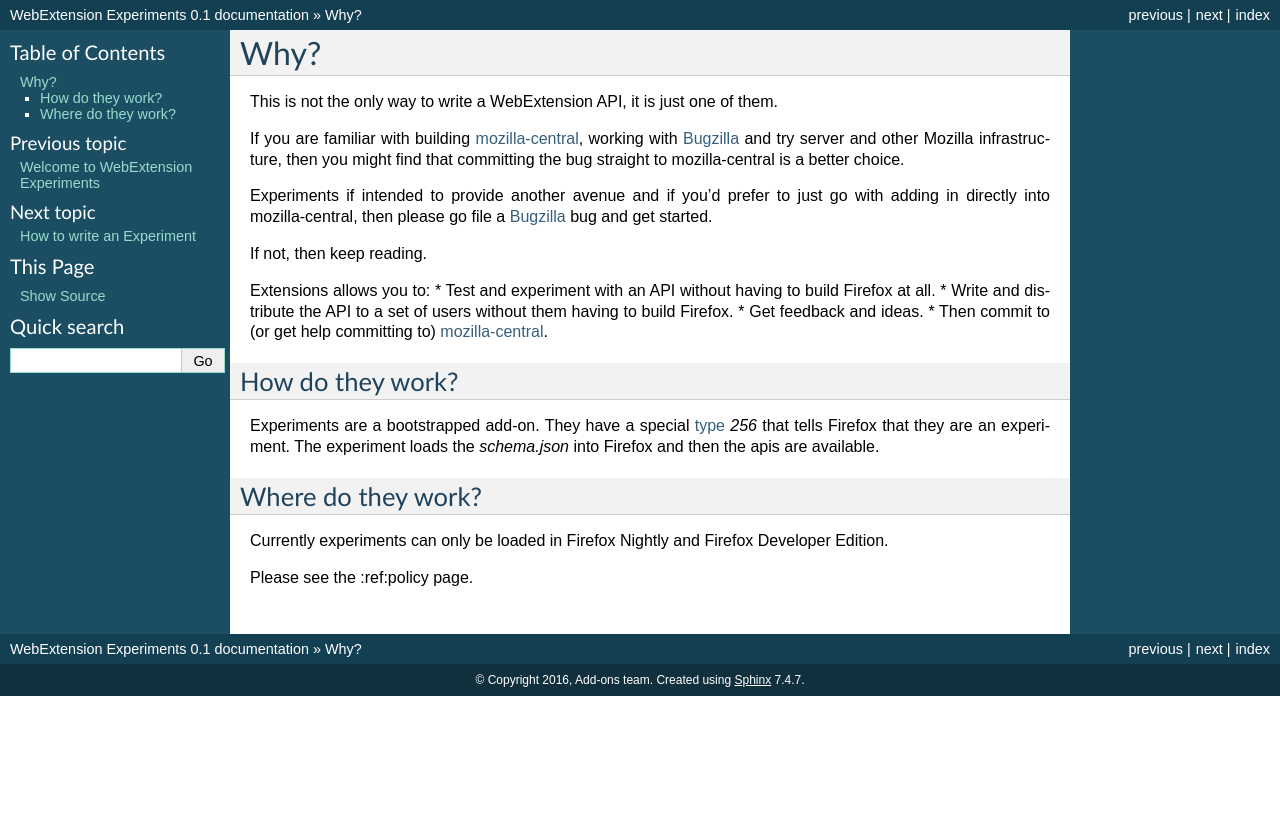
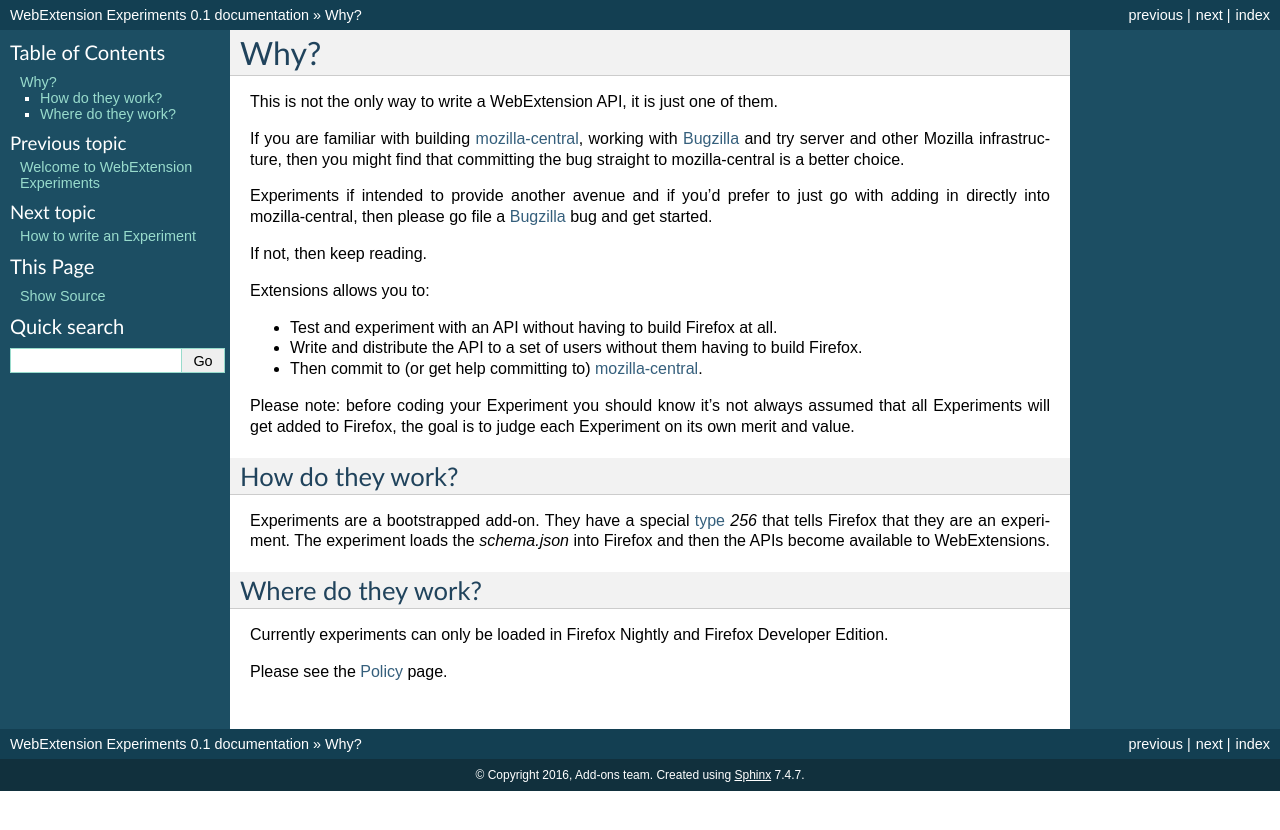
Before and after one commit to web-ext-experiments/about, a Sphinx documentation site: the page built from source/why.rst, in a window 1280 px wide. Shown: the top 830 px of the page. Built offline with Sphinx 7.4.7, drawn with Linux system fonts in a browser that asks for light colours.

Commit message:
add in experiments page and some RST fixes

```diff
--- a/source/how.rst
+++ b/source/how.rst
@@ -15,12 +15,12 @@
 * `schema.json`: the permissions must be `"experiments.namespace"`.
 * `install.rdf`: the id must be `"namespace@experiments.addons.mozilla.org"`.
 
-You can see an example of this in the `boilerplate example`_ where the namespace is "boilerplate".
+You can see an example of this in the boilerplate_ example where the namespace is "boilerplate".
 
 Using the boilerplate
 ---------------------
 
-The `boilerplate example`_ provides a simple example that you can download and use in whatever way you see fit.
+The boilerplate_ example provides a simple example that you can download and use in whatever way you see fit.
 
 To get the boilerplate example on Linux or OS X, run the following command:
 
--- a/source/index.rst
+++ b/source/index.rst
@@ -12,6 +12,7 @@
    how.rst
    policy.rst
    schema.rst
+   experiments/index.rst
 
 
 
--- a/source/policy.rst
+++ b/source/policy.rst
@@ -7,11 +7,10 @@
 
 Experiments require Firefox 50 or greater to work.
 
-Anyone can write a WebExtension Experiment, there is no need to ask for permission from anyone to do so. A good place to start is the boilerplate_.
+Anyone can write a WebExtension Experiment, there is no need to ask for permission from anyone to do so.
 
 Currently Experiments can only be run on Firefox Nightly and Firefox Developer Edition. This is to prevent APIs that are generally seen to be experimental being run on release versions of Firefox.
 
 Currently to upload an Experiment to AMO_ and get it signed you must be a member of certain group of users at Mozilla.
 
-.. _boilerplate: https://github.com/web-ext-experiments/boilerplate-experiment
 .. _AMO: https://addons.mozilla.org
--- a/source/schema.rst
+++ b/source/schema.rst
@@ -1,3 +1,5 @@
+.. _schema:
+
 Schema
 ======
 
--- a/source/why.rst
+++ b/source/why.rst
@@ -10,22 +10,24 @@
 If not, then keep reading.
 
 Extensions allows you to:
+
 * Test and experiment with an API without having to build Firefox at all.
 * Write and distribute the API to a set of users without them having to build Firefox.
-* Get feedback and ideas.
 * Then commit to (or get help committing to) mozilla-central_.
+
+Please note: before coding your Experiment you should know it's not always assumed that all Experiments will get added to Firefox, the goal is to judge each Experiment on its own merit and value.
 
 How do they work?
 ~~~~~~~~~~~~~~~~~
 
-Experiments are a bootstrapped add-on. They have a special type_ `256` that tells Firefox that they are an experiment. The experiment loads the `schema.json` into Firefox and then the apis are available.
+Experiments are a bootstrapped add-on. They have a special type_ `256` that tells Firefox that they are an experiment. The experiment loads the `schema.json` into Firefox and then the APIs become available to WebExtensions.
 
 Where do they work?
 ~~~~~~~~~~~~~~~~~~~
 
 Currently experiments can only be loaded in Firefox Nightly and Firefox Developer Edition.
 
-Please see the :ref:policy page.
+Please see the :ref:`policy` page.
 
 .. _Bugzilla: https://bugzilla.mozilla.org
 .. _mozilla-central: https://developer.mozilla.org/en-US/docs/Mozilla/Developer_guide/Introduction
```
Also changed, not shown: other parts of source/how.rst (+1 -1 lines), source/experiments/index.rst (added, +9 -0 lines).
